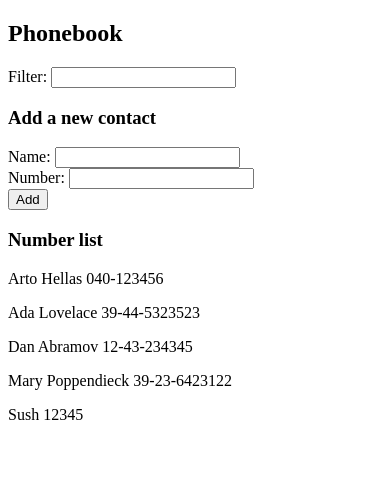
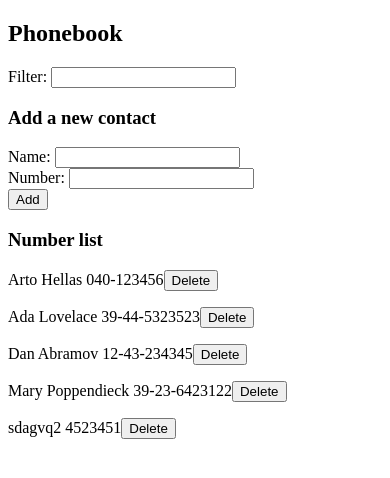
Before and after one commit to moysush/fullstackopen, a React (Vite) app in the folder part2/the-phonebook/: page / in a window 390 px wide. Shown: the top 478 px of the page. Built offline with nearby package versions, Linux system fonts and the light colour scheme; data requests are answered from the project's data file.

Commit message:
2.14: The Phonebook step 9 (Delete entries using the window.confirm method)

```diff
--- a/part2/the-phonebook/db.json
+++ b/part2/the-phonebook/db.json
@@ -21,9 +21,9 @@
       "id": "4"
     },
     {
-      "id": "2614",
-      "name": "Sush",
-      "number": "12345"
+      "id": "c58d",
+      "name": "sdagvq2",
+      "number": "4523451"
     }
   ]
 }
--- a/part2/the-phonebook/src/App.jsx
+++ b/part2/the-phonebook/src/App.jsx
@@ -23,11 +23,13 @@ const PersonForm = ({ newName, setNewName, newNum, setNewNum, handleSubmit }) =>
   )
 }
 
-const PersonsList = ({ personsToShow }) => {
+const PersonsList = ({ personsToShow, handleRemove }) => {
   return (
     <div>
       {personsToShow.map(person =>
-        <p key={person.id}>{person.name} {person.number}</p>
+        <p key={person.id}>{person.name} {person.number}
+          <button onClick={() => handleRemove(person)}>Delete</button>
+        </p>
       )}
     </div>
   )
@@ -38,8 +40,6 @@ const App = () => {
   const [newName, setNewName] = useState('')
   const [newNum, setNewNum] = useState('')
   const [filter, setFilter] = useState('')
-
-  const url = 'http://localhost:3001/persons'
 
   useEffect(() => {
     numService
@@ -70,6 +70,17 @@ const App = () => {
       })
   }
 
+  const handleRemove = (person) => {
+    if (confirm(`Are you sure you want to delete ${person.name}?`)){
+    numService
+      .remove(person.id)
+      .then(response => {
+        const newPerson = persons.filter(person => person.id !== response.id)
+        setPersons(newPerson)
+      })
+    }
+  }
+
   const handleFilter = (e) => {
     const value = e.target.value;
     setFilter(value)
@@ -86,7 +97,7 @@ const App = () => {
       <h3>Add a new contact</h3>
       <PersonForm newName={newName} setNewName={setNewName} newNum={newNum} setNewNum={setNewNum} handleSubmit={handleSubmit} />
       <h3>Number list</h3>
-      <PersonsList personsToShow={personsToShow} />
+      <PersonsList personsToShow={personsToShow} handleRemove={handleRemove} />
     </div>
   )
 }
--- a/part2/the-phonebook/src/Service.js/number.js
+++ b/part2/the-phonebook/src/Service.js/number.js
@@ -12,4 +12,9 @@ const create = (newObject) => {
     .then(response => response.data)
 }
 
-export default { getAll, create }
+const remove = (id) => {
+  return axios.delete(`${baseUrl}/${id}`)
+    .then(response => response.data)
+}
+
+export default { getAll, create, remove }
```
